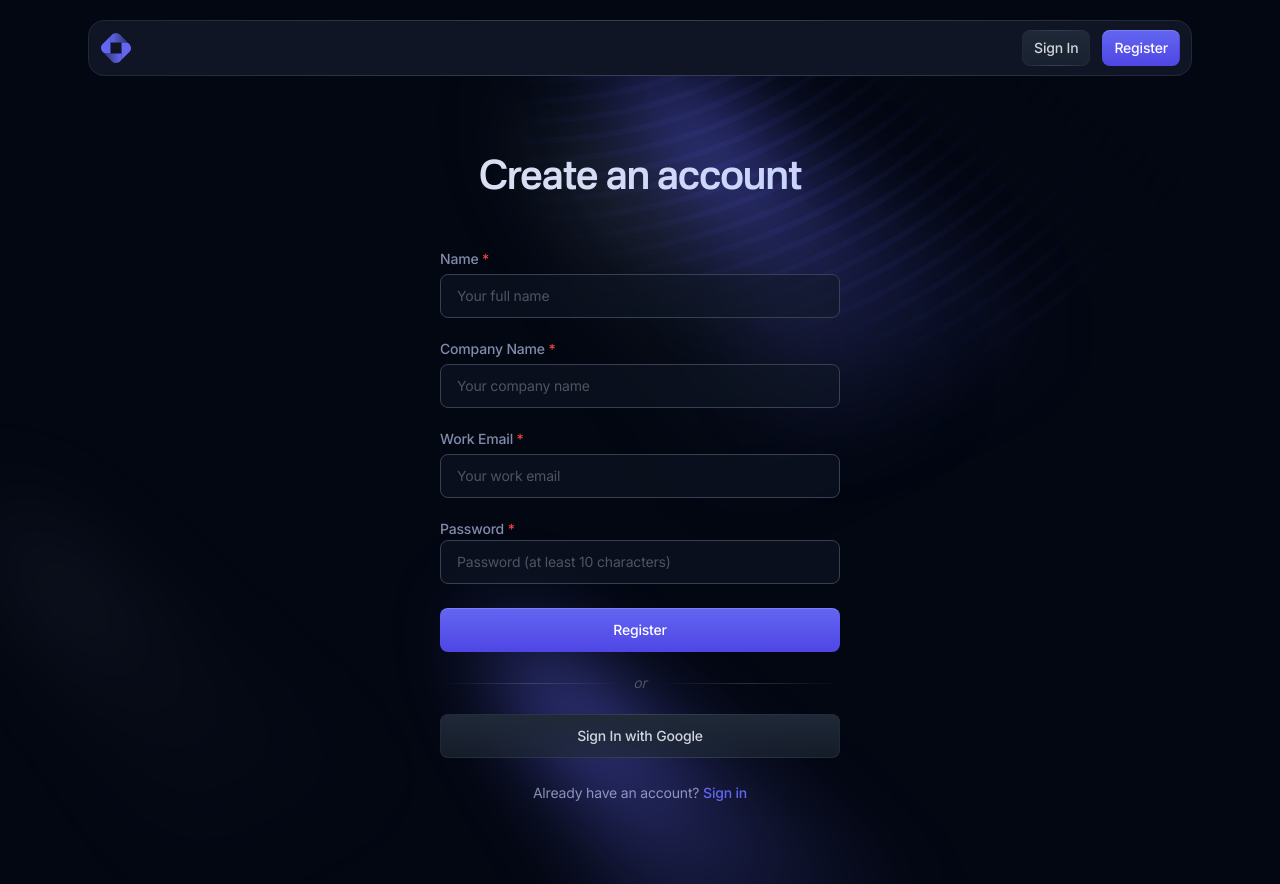
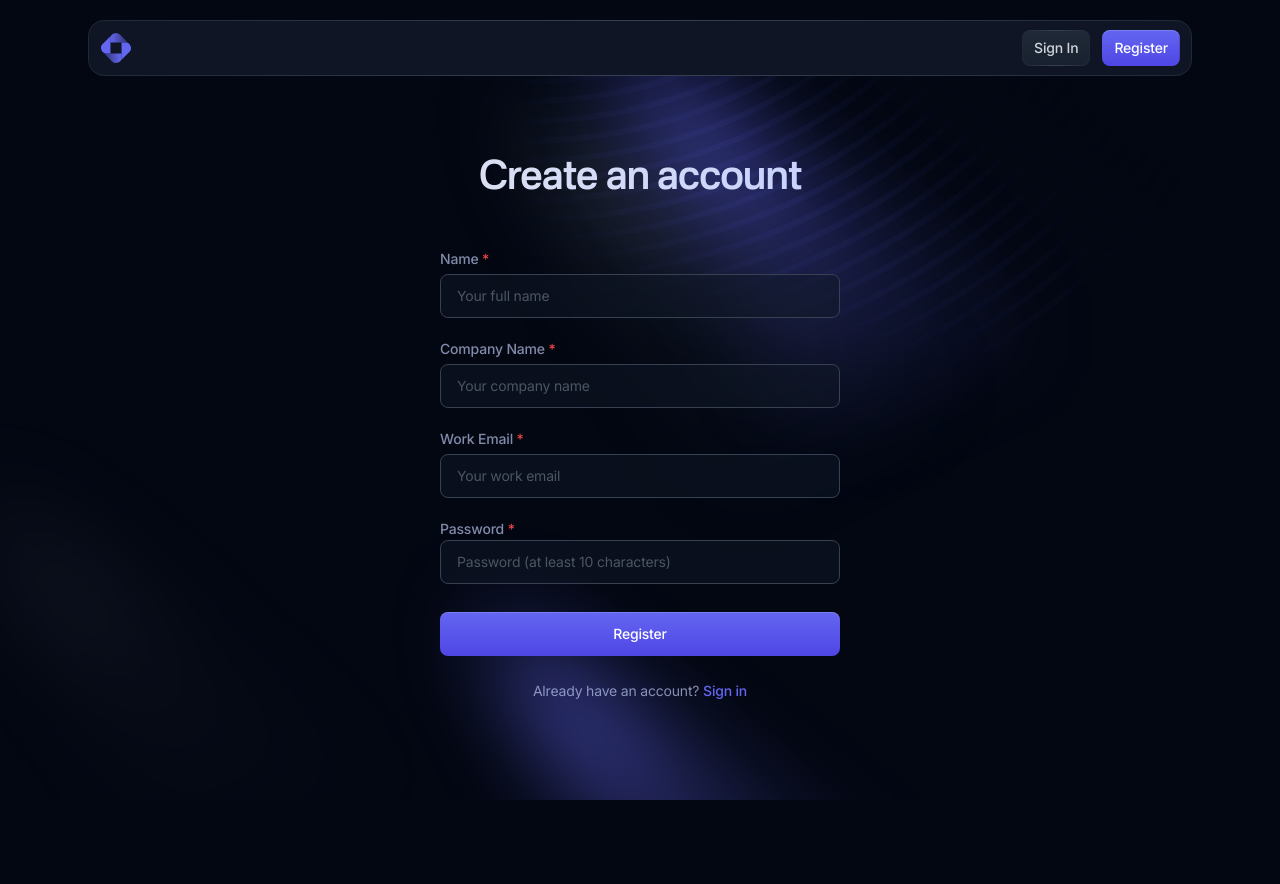
Before and after one commit to sahil-1729/Vigilance360---sem8, a Next.js app: page /signup in a window 1280 px wide. After the commit the page ends 800 px from the top, so only its background shows below. Built offline with nearby package versions, Linux system fonts and the light colour scheme.

Commit message:
add validation to signup form

```diff
--- a/app/(auth)/signup/page.tsx
+++ b/app/(auth)/signup/page.tsx
@@ -1,11 +1,63 @@
-export const metadata = {
-  title: "Sign Up - Open PRO",
-  description: "Page description",
-};
+'use client'
+
+// export const metadata = {
+//   title: "Sign Up - Open PRO",
+//   description: "Page description",
+// };
 
 import Link from "next/link";
+import { useState } from "react";
+import { z } from "zod";
+import { zodResolver } from '@hookform/resolvers/zod';
+import { useForm } from "react-hook-form"
+
+const FormSchema = z
+  .object({
+    name: z.string().min(1, 'Username is required').max(100),
+    email: z.string().min(1, 'Email is required').email('Invalid email'),
+    password: z
+      .string()
+      .min(1, 'Password is required')
+      .min(8, 'Password must have than 8 characters'),
+    company: z.string().min(1, 'Company name is required').max(100),
+  });
 
 export default function SignUp() {
+
+  const form = useForm<z.infer<typeof FormSchema>>({
+    resolver: zodResolver(FormSchema),
+    defaultValues: {
+      name: '',
+      company: '',
+      email: '',
+      password: '',
+    },
+  });
+
+  const onSubmit = async (values: z.infer<typeof FormSchema>) => {
+    console.log('run onsubmit')
+    console.log(values)
+    // const response = await fetch('/api/user', {
+    //   method: 'POST',
+    //   headers: {
+    //     'Content-Type': 'application/json',
+    //   },
+    //   body: JSON.stringify({
+    //     name: values.username,
+    //     email: values.email,
+    //     password: values.password,
+    //   }),
+    // });
+
+    // console.log(response);
+    // if (response.ok) {
+    //   router.push('/sign-in');
+    // } else {
+    //   console.error('An error occurred');
+    // }
+
+  };
+
   return (
     <section>
       <div className="mx-auto max-w-6xl px-4 sm:px-6">
@@ -17,7 +69,8 @@ export default function SignUp() {
             </h1>
           </div>
           {/* Contact form */}
-          <form className="mx-auto max-w-[400px]">
+
+          <form onSubmit={form.handleSubmit(onSubmit)} className="mx-auto max-w-[400px]">
             <div className="space-y-5">
               <div>
                 <label
@@ -32,7 +85,16 @@ export default function SignUp() {
                   className="form-input w-full"
                   placeholder="Your full name"
                   required
+
+                  {...form.register("name")}
+
                 />
+                <label
+                  className="mb-1 block text-sm font-medium text-red-500"
+                  htmlFor="name"
+                >
+                  {form.formState.errors.name?.message}
+                </label>
               </div>
               <div>
                 <label
@@ -46,8 +108,14 @@ export default function SignUp() {
                   type="text"
                   className="form-input w-full"
                   placeholder="Your company name"
-                  required
+                  {...form.register("company")}
                 />
+                <label
+                  className="mb-1 block text-sm font-medium text-red-500"
+                  htmlFor="name"
+                >
+                  {form.formState.errors.company?.message}
+                </label>
               </div>
               <div>
                 <label
@@ -61,7 +129,16 @@ export default function SignUp() {
                   type="email"
                   className="form-input w-full"
                   placeholder="Your work email"
+                  required
+                  {...form.register("email")}
+
                 />
+                <label
+                  className="mb-1 block text-sm font-medium text-red-500"
+                  htmlFor="name"
+                >
+                  {form.formState.errors.email?.message}
+                </label>
               </div>
               <div>
                 <label
@@ -75,21 +152,37 @@ export default function SignUp() {
                   type="password"
                   className="form-input w-full"
                   placeholder="Password (at least 10 characters)"
+                  required
+                  {...form.register("password")}
+
                 />
+                <label
+                  className="mb-1 block text-sm font-medium text-red-500"
+                  htmlFor="name"
+                >
+                  {form.formState.errors.password?.message}
+                </label>
               </div>
             </div>
-            <div className="mt-6 space-y-5">
-              <button className="btn w-full bg-gradient-to-t from-indigo-600 to-indigo-500 bg-[length:100%_100%] bg-[bottom] text-white shadow-[inset_0px_1px_0px_0px_theme(colors.white/.16)] hover:bg-[length:100%_150%]">
-                Register
-              </button>
-              <div className="flex items-center gap-3 text-center text-sm italic text-gray-600 before:h-px before:flex-1 before:bg-gradient-to-r before:from-transparent before:via-gray-400/25 after:h-px after:flex-1 after:bg-gradient-to-r after:from-transparent after:via-gray-400/25">
+
+            {/* <div className="mt-6 space-y-5"> */}
+            <button className="mt-6 space-y-5 btn w-full bg-gradient-to-t from-indigo-600 to-indigo-500 bg-[length:100%_100%] bg-[bottom] text-white shadow-[inset_0px_1px_0px_0px_theme(colors.white/.16)] hover:bg-[length:100%_150%]"
+              type="submit"
+            >
+              Register
+            </button>
+            {/* <div className="flex items-center gap-3 text-center text-sm italic text-gray-600 before:h-px before:flex-1 before:bg-gradient-to-r before:from-transparent before:via-gray-400/25 after:h-px after:flex-1 after:bg-gradient-to-r after:from-transparent after:via-gray-400/25">
                 or
               </div>
               <button className="btn relative w-full bg-gradient-to-b from-gray-800 to-gray-800/60 bg-[length:100%_100%] bg-[bottom] text-gray-300 before:pointer-events-none before:absolute before:inset-0 before:rounded-[inherit] before:border before:border-transparent before:[background:linear-gradient(to_right,theme(colors.gray.800),theme(colors.gray.700),theme(colors.gray.800))_border-box] before:[mask-composite:exclude_!important] before:[mask:linear-gradient(white_0_0)_padding-box,_linear-gradient(white_0_0)] hover:bg-[length:100%_150%]">
                 Sign In with Google
-              </button>
-            </div>
+              </button> */}
+            {/* </div> */}
+
           </form>
+
+
+
           {/* Bottom link */}
           <div className="mt-6 text-center text-sm text-indigo-200/65">
             Already have an account?{" "}
@@ -97,6 +190,7 @@ export default function SignUp() {
               Sign in
             </Link>
           </div>
+
         </div>
       </div>
     </section>
--- a/package.json
+++ b/package.json
@@ -10,6 +10,7 @@
   },
   "dependencies": {
     "@headlessui/react": "^2.1.3",
+    "@hookform/resolvers": "^3.10.0",
     "@prisma/client": "^6.2.1",
     "@types/node": "^22.5.0",
     "@types/react": "19.0.1",
@@ -18,7 +19,9 @@
     "next": "15.0.4",
     "react": "19.0.0",
     "react-dom": "19.0.0",
-    "typescript": "^5.3.3"
+    "react-hook-form": "^7.54.2",
+    "typescript": "^5.3.3",
+    "zod": "^3.24.1"
   },
   "devDependencies": {
     "@tailwindcss/forms": "^0.5.7",
```
Also changed, not shown: 2 other files (tests, documents, lock files or other folders).
